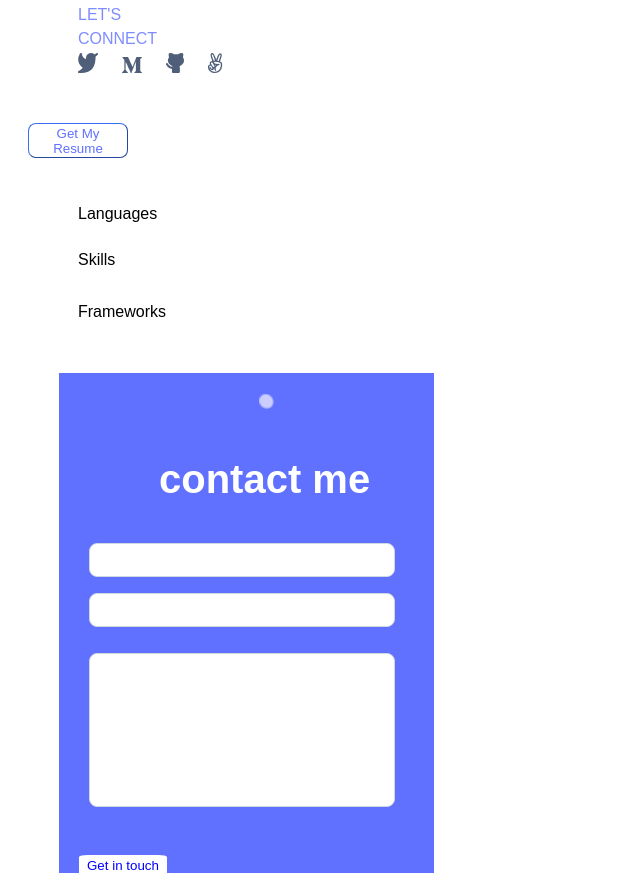
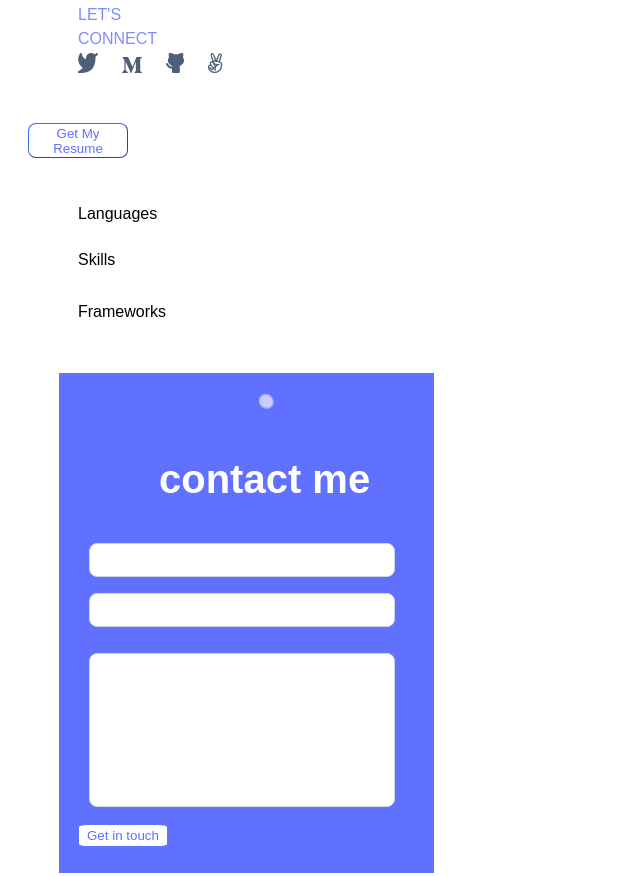
Before and after one commit to malikali3/My-Portfolio, a plain HTML site: page index.html in a window 1280 px wide. Shown: the part 1625-2501 px from the top of the page, without its empty margins (0-640 px from the left). Drawn offline with Linux system fonts and the light colour scheme.

Commit message:
linter errors

```diff
--- a/index.html
+++ b/index.html
@@ -89,7 +89,7 @@
 
 
             <button class="touch1" type="button">
-                <center class="text1">Get in touch</center>
+                Get in touch
                     </button>
 
         </section>
--- a/style.css
+++ b/style.css
@@ -45,7 +45,6 @@ ul li {
 }
 
 .card1 {
-  display: inline-flexbox;
   grid-template-columns: auto;
   transition: 0.3s;
   margin-bottom: 20px;
@@ -73,7 +72,6 @@ ul li {
   margin: 20px;
   position: relative;
   margin-left: 40px;
-
 }
 
 .title {
@@ -380,8 +378,9 @@ ul li {
   background-color: white;
   border-radius: 10%;
   position: relative;
-  top: 330px;
+  top: 300px;
   left: 20px;
+  color: #6070ff;
   border-color: transparent;
 }
 
```
